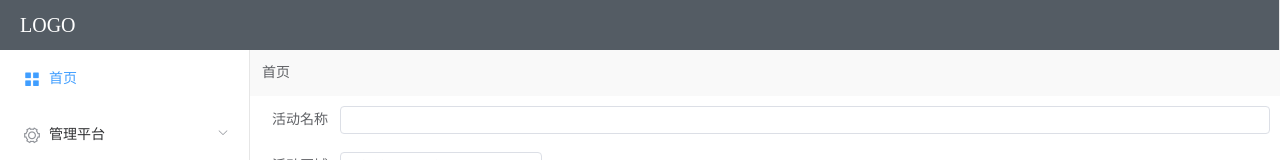
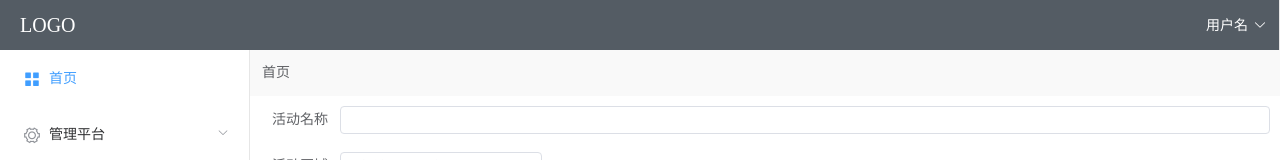
Before and after one commit to lemonppai/vue-app, a Vue app: page /#/ in a window 1280 px wide. Shown: the top 160 px of the page. Built offline with nearby package versions, Linux system fonts and the light colour scheme.

Commit message:
1.表格自适应 2.右上角用户信息

```diff
--- a/src/App.vue
+++ b/src/App.vue
@@ -16,7 +16,7 @@
 
       <el-container>
         <el-header style="padding: 0; height: 50px;">
-          <ison-logo></ison-logo>
+          <ison-header></ison-header>
         </el-header>
 
         <el-container>
@@ -48,14 +48,14 @@
 
 <script>
 import IsonNav from './components/nav';
-import IsonLogo from './components/logo';
+import IsonHeader from './components/header';
 import { mapState, mapActions } from 'vuex';
 import util from 'lemon-util';
 
 export default {
   components: {
     IsonNav,
-    IsonLogo
+    IsonHeader
   },
   data() {
     return {
--- a/src/assets/styles/common.scss
+++ b/src/assets/styles/common.scss
@@ -1,8 +1,8 @@
 
 /* 设置滚动条的样式 */
 ::-webkit-scrollbar {
-  width: 8px;
-  height: 8px;
+  width: 10px;
+  height: 10px;
 }
 /* 滚动槽 */
 ::-webkit-scrollbar-track {
--- /dev/null
+++ b/src/components/header.vue
@@ -0,0 +1,41 @@
+<template>
+  <div class="header">
+    <div class="logo">
+      LOGO
+    </div>
+
+    <div style="float: right; margin: 16px 12px;">
+      <el-dropdown size="medium" trigger="click" style="color: #fff;">
+        <span class="el-dropdown-link">
+          用户名<i class="el-icon-arrow-down el-icon--right"></i>
+        </span>
+        <el-dropdown-menu slot="dropdown">
+          <el-dropdown-item>登录</el-dropdown-item>
+          <el-dropdown-item>注销</el-dropdown-item>
+        </el-dropdown-menu>
+      </el-dropdown>
+    </div>
+  </div>
+</template>
+
+<style lang="scss" scoped>
+.el-dropdown-link {
+  cursor: pointer;
+}
+
+.header {
+  height: 50px;
+  border-right: solid 1px #e6e6e6;
+  color: #fff;
+  background-color: #545c64;
+
+  .logo {
+    // border-right: solid 1px #e6e6e6;
+    display: inline-block;
+    line-height: 50px;
+    font-size: 20px;
+    // text-align: center;
+    text-indent: 1em;
+  }
+}
+</style>
--- a/src/components/page/index.vue
+++ b/src/components/page/index.vue
@@ -13,7 +13,7 @@
     </el-row>
 
     <div class="page-main">
-      <div ref="tableWrap" :style="{ height: height + 'px' }">
+      <div>
         <slot name="table"></slot>
 
         <el-pagination
@@ -63,7 +63,7 @@ export default {
   },
 
   mounted() {
-    this.init();
+    // this.init();
   },
 
   beforeDestroy() {
--- a/src/components/page/mixin.js
+++ b/src/components/page/mixin.js
@@ -1,4 +1,5 @@
 import * as API from '@/api';
+import util from 'lemon-util';
 
 export default {
   data() {
@@ -10,6 +11,8 @@ export default {
       row: null,
       form: {
       },
+      // 表格高度
+      tableHeight: null,
       // 分页信息
       pagination: {
         total: 0,
@@ -24,6 +27,17 @@ export default {
   mounted() {
     // this.init();
     this.refresh();
+    this.resize();
+
+    this.unbind = util.addEvent(window, 'resize', () => {
+      if (document.body.contains(this.$refs.table.$el)) {
+        this.resize();
+      }
+    })
+  },
+
+  beforeDestroy() {
+    this.unbind && this.unbind();
   },
 
   methods: {
@@ -54,6 +68,17 @@ export default {
       else {
         console.warn('请定义页面name，或定义相应的API接口')
       }
+    },
+
+    // 获取表格高度
+    getTableHeight() {
+      let rect = util.getClientRect(this.$refs.table.$el);
+      let h = document.documentElement.clientHeight - rect.top - 60;
+      return Math.max(h, 200);
+    },
+
+    resize() {
+      this.tableHeight = this.getTableHeight();
     },
 
     // 新增
--- a/src/views/user/index.vue
+++ b/src/views/user/index.vue
@@ -21,11 +21,13 @@
 
     <el-table
       slot="table"
+      ref="table"
       v-loading="loading"
       :data="tableData"
+      :height="tableHeight"
       stripe
       border
-      :style="{ width: '100%', height: '100%' }">
+      :style="{ width: '100%' }">
       <el-table-column
         fixed
         prop="date"
```
